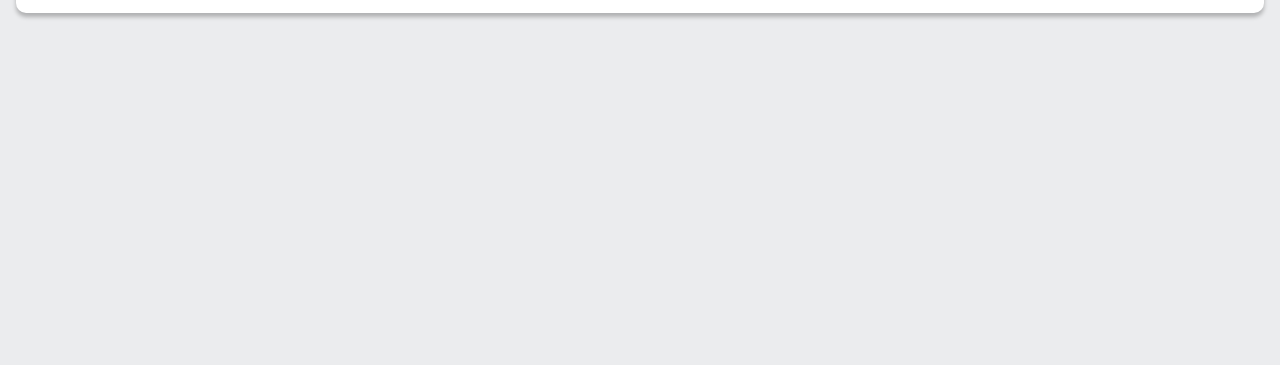
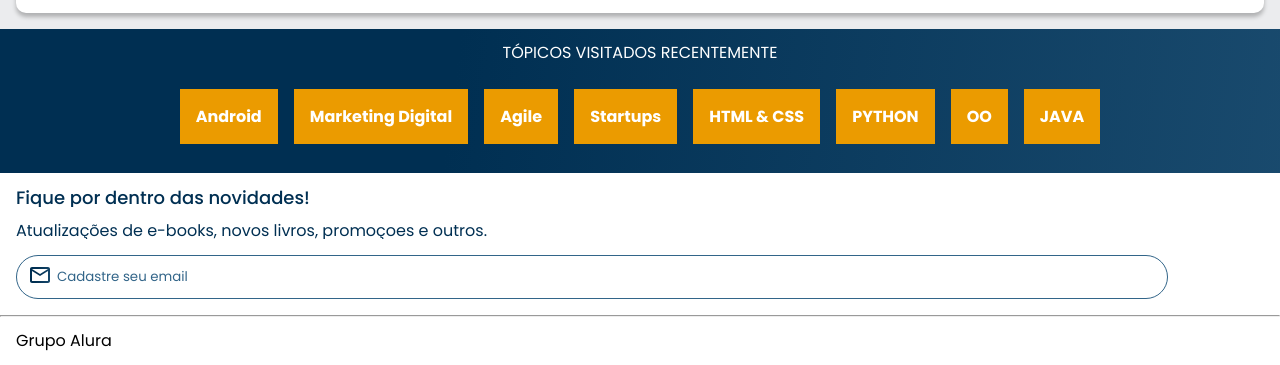
Before and after one commit to Matsufugi/alura-books, a plain HTML site: page index.html in a window 1280 px wide. Shown: the part 2298-2663 px from the top of the page. Before the commit the page ends 2327 px from the top, so only its background shows below. Drawn offline with nearby package versions, Linux system fonts and the light colour scheme.

Commit message:
Novas areas adicionadas - contato | rodape | topicos

```diff
--- a/index.html
+++ b/index.html
@@ -8,6 +8,7 @@
     <link rel="stylesheet" href="style.css">
 </head>
 <body>
+
     <header class="cabecalho">
         <div class="container">
             <input type="checkbox" id="menu" class="container__botao">
@@ -160,6 +161,48 @@
         </div>
     </div>
 
+    <section class="topicos">
+        <h2 class="topicos__titulo">TÓPICOS VISITADOS RECENTEMENTE</h2>
+        <ul class="topicos__lista">
+            <li class="topicos__item">
+                <a href="#" class="topicos__link">Android</a>
+            </li>
+            <li class="topicos__item">
+                <a href="#" class="topicos__link">Marketing Digital</a>
+            </li>
+            <li class="topicos__item">
+                <a href="#" class="topicos__link">Agile</a>
+            </li>
+            <li class="topicos__item">
+                <a href="#" class="topicos__link">Startups</a>
+            </li>
+            <li class="topicos__item">
+                <a href="#" class="topicos__link">HTML & CSS</a>
+            </li>
+            <li class="topicos__item">
+                <a href="#" class="topicos__link">PYTHON</a>
+            </li>
+            <li class="topicos__item">
+                <a href="#" class="topicos__link">OO</a>
+            </li>
+            <li class="topicos__item">
+                <a href="#" class="topicos__link">JAVA</a>
+            </li>
+        </ul>
+    </section>
+
+    <section class="contato">
+        <h2 class="contato__titulo">Fique por dentro das novidades!</h2>
+        <p class="contato__texto">Atualizações de e-books, novos livros, promoçoes e outros.</p>
+        <input type="email" placeholder="Cadastre seu email" class="contato__email">
+    </section>
+
+    <hr/>
+
+    <footer class="rodape">
+        <h2 class="rodape__titulo">Grupo Alura</h2>
+    </footer>
+
     <script src="https://cdn.jsdelivr.net/npm/swiper@11/swiper-bundle.min.js"></script>
     <script>
         const swiper = new Swiper('.swiper', {
--- a/style.css
+++ b/style.css
@@ -1,6 +1,9 @@
-@import url("./styles/header.css");
 @import url("./styles/banner.css");
 @import url("./styles/carrossel.css");
+@import url("./styles/header.css");
+@import url("./styles/topicos.css");
+@import url("./styles/contato.css");
+@import url("./styles/rodape.css");
 @import url("./reset.css");
 @import url('https://fonts.googleapis.com/css2?family=Inter:ital,opsz,wght@0,14..32,100..900;1,14..32,100..900&family=Poppins:ital,wght@0,400;0,500;0,700;1,300&display=swap');
 
--- /dev/null
+++ b/styles/contato.css
@@ -0,0 +1,38 @@
+.contato {
+    background-color: var(--white-color);
+    padding: 1em;
+
+}
+
+.contato__titulo,
+.contato__texto {
+    background: var(--blue-gradient);
+    -webkit-background-clip: text;
+    -webkit-text-fill-color: transparent;
+    background-clip: text;
+}
+
+.contato__titulo {
+    font-size: 1.125rem;
+    font-weight: 500;
+}
+
+.contato__texto {
+    font-weight: 300;
+    margin: 1em 0;
+}
+
+.contato__email {
+    padding: 1em;
+    border:1px solid var(--light-blue);
+    border-radius: 1.5rem;
+    width: 90%;
+}
+
+.contato__email::placeholder {
+    font-family: var(--font--poppins);
+    color: var(--light-blue);
+    background: url("../assets/Email.svg");
+    padding-left: 2em;
+    background-repeat: no-repeat;
+}
--- /dev/null
+++ b/styles/rodape.css
@@ -0,0 +1,8 @@
+hr {
+    margin: 0;
+}
+
+.rodape {
+    background-color: var(--white-color);
+    padding: 1em;
+}
--- /dev/null
+++ b/styles/topicos.css
@@ -0,0 +1,31 @@
+.topicos {
+    background: var(--blue-gradient);
+    text-align: center;
+    padding: 1em 0;
+}
+
+.topicos__titulo {
+    color: var(--white-color);
+    font-weight: 300;
+    margin: 0 0 1em 0;
+}
+
+.topicos__lista {
+    display: flex;
+    flex-wrap: wrap;
+    justify-content: center;
+}
+
+.topicos__item {
+    margin: 2em .5em;
+
+}
+
+.topicos__link {
+    color: var(--white-color);
+    padding: 1em;
+    background-color: var(--orange-color);
+    text-decoration: none;
+    font-size: 1em;
+    font-weight: 700;
+}
```
